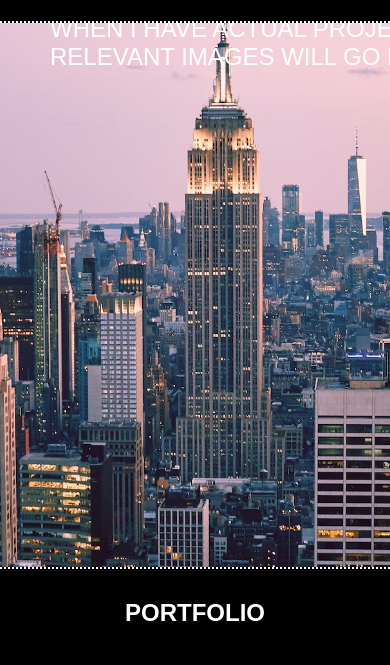
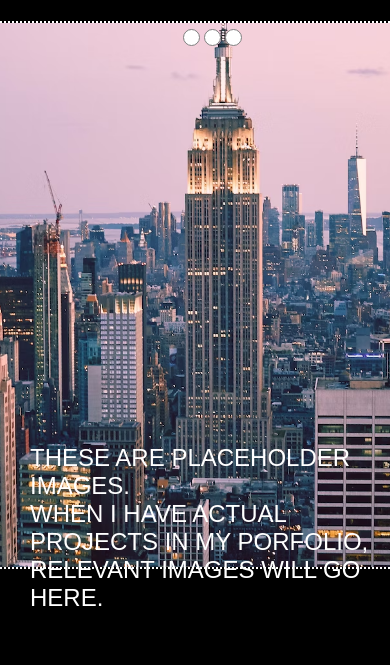
Before and after one commit to mattwagner28/HW2---Basic-Personal-Portfolio-, a plain HTML site: page index.html in a window 390 px wide. Shown: the part 133-798 px from the top of the page. Drawn offline with Linux system fonts and the light colour scheme.

Commit message:
added some finishing touches and updated the README

```diff
--- a/Assets/style.css
+++ b/Assets/style.css
@@ -98,15 +98,20 @@ nav a:active {
     object-position: 50% 10%;
   }
 
+  /*Text on top of slideshow*/
+
   figcaption {
-    position: absolute;
+    position: relative;
     font-family: Arial, Helvetica, sans-serif;
     text-align: left;
     color: white;
     text-transform: uppercase;
     font-size: 150%;
-    margin: 120px 50px;
+    margin-left: 30px;
+    margin-top: -125px;
     }
+
+  /*moves slide show to the left when button is clicked */
 
   #slide-1:target ~ .image-container {
     left: 0px;
@@ -119,6 +124,8 @@ nav a:active {
   #slide-3:target ~ .image-container {
     left: -200%;
   }
+
+  /*Buttons to change slideshow image */
 
   .buttons {
     position: absolute;
@@ -175,6 +182,9 @@ nav a:active {
 }
 
 /* About section */
+#portfolio {
+  margin-top: 70px;
+}
 
 #about {
   display: flex;
@@ -235,6 +245,15 @@ nav a:active {
   #about p {
     width: 75%;
   }
+
+  .buttons {
+    position: absolute;
+    margin: -600px 50% 0 47%;
+    padding-top: 30px;
+    width: 30%;
+   }
+
+
 }
 
 /* Cards are stacked on top of each other at 768px or smaller */
@@ -242,3 +261,11 @@ nav a:active {
   .card {
     width: 90%;
   }
+
+  .buttons {
+    position: absolute;
+    margin: -600px 50% 0 47%;
+    padding-top: 60px;
+    width: 30%;
+}
+}
--- a/index.html
+++ b/index.html
@@ -26,6 +26,8 @@
     <main>
 
         <!-- Image slideshow-->
+
+
         <div class="slider">
             <span id="slide-1"></span>
             <span id="slide-2"></span>
@@ -33,10 +35,6 @@
 
                  <div class="image-container">
                     <img src="./Assets/nycSkyline.jpg" class="slide" width="33.3333%" height="700"/>
-                        <figcaption>These are placeholder images.
-                            <br>When I have actual projects in my porfolio,</br>
-                            Relevant images will go here.
-                        </figcaption>
                     <img src="./Assets/codelaptop.jpg" class="slide" width="33.3333%" height="700"/>
                     <img src="./Assets/NUlogo.gif" class="slide"  width="33.3333%" height="700"/>
                 </div>
@@ -47,6 +45,11 @@
             <a href="#slide-2"></a>
             <a href="#slide-3"></a>
         </div>
+
+        <figcaption>These are placeholder images.
+            <br>When I have actual projects in my porfolio,</br>
+            Relevant images will go here.
+        </figcaption>
 
         <!-- Portfolio -->
 
```
Also changed, not shown: 1 other file.
